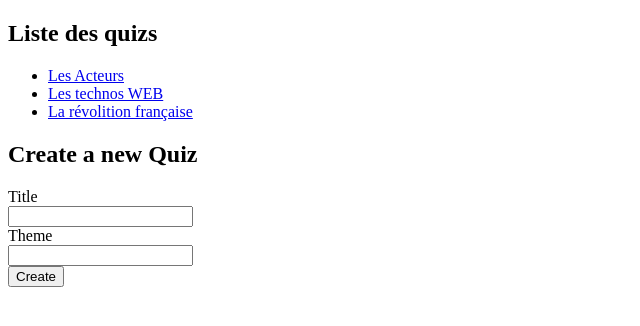
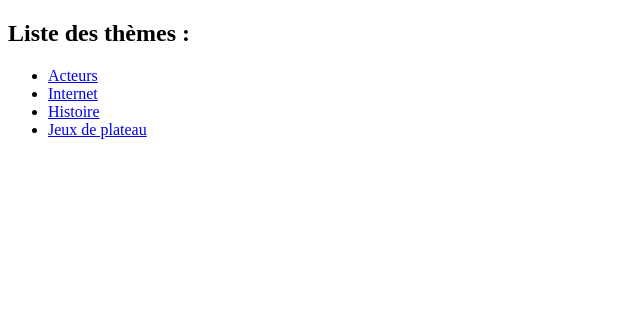
Before and after one commit to 2019-2020-ps6/2022-2023-ps6-poly-esprit, an Angular app in the folder front-end/: page / in a window 1280 px wide. Shown: the top 326 px of the page, without its empty margins (0-640 px from the left). Built offline with nearby package versions, Linux system fonts and the light colour scheme.

Commit message:
added theme list, still need to modifie the quizz page behaviour

```diff
--- a/front-end/src/app/app-routing.module.ts
+++ b/front-end/src/app/app-routing.module.ts
@@ -7,6 +7,9 @@ import {GamePageComponentComponent} from "./game-page-component/game-page-compon
 import { CreateQuizComponent } from './create-quiz-component/create-quiz.component';
 import {QuizListDisplayComponent} from "./quiz-list-display/quiz-list-display.component";
 import {AppComponent} from "./app.component";
+import {
+    ThemeListDisplayComponentComponent
+} from "./theme-list-display-component/theme-list-display-component.component";
 
 const routes: Routes = [
 
@@ -14,7 +17,8 @@ const routes: Routes = [
     {path: 'game-question-component', component: GameQuestionComponentComponent},
     {path: 'game-page/:id', component: GamePageComponentComponent},
     {path: 'create-quiz', component: CreateQuizComponent },
-  {path: '', component: QuizListDisplayComponent },
+    {path: '', component: ThemeListDisplayComponentComponent},
+    {path: 'quizz-list-page/:idTheme', component: QuizListDisplayComponent },
 
 
 ];
--- a/front-end/src/app/app.module.ts
+++ b/front-end/src/app/app.module.ts
@@ -11,6 +11,7 @@ import {CreateQuizComponent} from "./create-quiz-component/create-quiz.component
 import {QuizService} from "../service/quiz.service";
 import { QuizListDisplayComponent } from './quiz-list-display/quiz-list-display.component';
 import {ReactiveFormsModule} from "@angular/forms";
+import { ThemeListDisplayComponentComponent } from './theme-list-display-component/theme-list-display-component.component';
 
 @NgModule({
   declarations: [
@@ -19,7 +20,8 @@ import {ReactiveFormsModule} from "@angular/forms";
     GameAnswerComponentComponent,
     GameQuestionComponentComponent,
     CreateQuizComponent,
-    QuizListDisplayComponent
+    QuizListDisplayComponent,
+    ThemeListDisplayComponentComponent
   ],
   imports: [
     BrowserModule,
--- a/front-end/src/app/quiz-list-display/quiz-list-display.component.ts
+++ b/front-end/src/app/quiz-list-display/quiz-list-display.component.ts
@@ -7,6 +7,7 @@ import {Quiz} from "../../models/quizz.models";
   templateUrl: './quiz-list-display.component.html',
   styleUrls: ['./quiz-list-display.component.scss']
 })
+
 export class QuizListDisplayComponent implements OnInit {
   quizzes: any[] = [];
 
--- /dev/null
+++ b/front-end/src/app/theme-list-display-component/theme-list-display-component.component.html
@@ -0,0 +1,8 @@
+<h2>Liste des thèmes :</h2>
+<ul>
+    <li *ngFor="let theme of themes">
+        <a class="navigation" [routerLink]="['/quizz-list-page/', theme.id]">
+            {{ theme.name }}
+        </a>
+    </li>
+</ul>
--- /dev/null
+++ b/front-end/src/app/theme-list-display-component/theme-list-display-component.component.ts
@@ -0,0 +1,20 @@
+import { Component, OnInit } from '@angular/core';
+import { ThemeService } from "../../service/theme.service";
+import { Themes } from "../../mocks/theme.mock";
+
+@Component({
+    selector: 'app-theme-list-display-component',
+    templateUrl: './theme-list-display-component.component.html',
+    styleUrls: ['./theme-list-display-component.component.scss']
+})
+
+export class ThemeListDisplayComponentComponent implements OnInit {
+    themes: any[] = [];
+
+    constructor(private themeService: ThemeService) { }
+    ngOnInit(): void {
+        this.themeService.getThemes().subscribe((themes) => {
+            this.themes = themes;
+        })
+    }
+}
--- a/front-end/src/mocks/quizz.mock.ts
+++ b/front-end/src/mocks/quizz.mock.ts
@@ -3,7 +3,6 @@ export const Quizz = [
   {
     id: '1',
     name: 'Les Acteurs',
-    theme: 'Actor',
     questions: [],
   },
   {
@@ -14,7 +13,6 @@ export const Quizz = [
   {
     id: '3',
     name: 'La révolition française',
-    theme: 'Histoire',
     questions: [Question[0]],
   }
 ];
--- /dev/null
+++ b/front-end/src/mocks/theme.mock.ts
@@ -0,0 +1,24 @@
+import { Quizz} from "./quizz.mock";
+
+export const Themes = [
+    {
+        id: '1',
+        name: 'Acteurs',
+        quizzes: [Quizz[0]]
+    },
+    {
+        id: '2',
+        name: 'Internet',
+        quizzes: [Quizz[1]]
+    },
+    {
+        id: '3',
+        name: 'Histoire',
+        quizzes: [Quizz[2]]
+    },
+    {
+        id: '4',
+        name: 'Jeux de plateau',
+        //theme sans quizz
+    }
+]
--- a/front-end/src/models/quizz.models.ts
+++ b/front-end/src/models/quizz.models.ts
@@ -3,6 +3,6 @@ import { Question } from './question.models';
 export interface Quiz {
   id: string;
   name: string;
-  theme?: string;
+  // theme?: string;
   questions: Question[];
 }
--- /dev/null
+++ b/front-end/src/service/theme.service.ts
@@ -0,0 +1,26 @@
+import { Injectable } from '@angular/core';
+import { Observable} from "rxjs";
+import { Theme } from "../models/theme.models";
+import { Themes } from "../mocks/theme.mock";
+import { Quizz } from "../mocks/quizz.mock";
+import { Quiz } from "../models/quizz.models";
+
+@Injectable({
+    providedIn: 'root'
+})
+
+export class ThemeService {
+    private themes$ = new Observable<any>()
+    private themes: Theme[] = Themes;
+
+    constructor() {
+        this.themes$ = new Observable(observer => {
+            observer.next(this.themes);
+            observer.complete();
+        });
+    }
+
+    getThemes(): Observable<any> {
+        return this.themes$;
+    }
+}
```
Also changed, not shown: front-end/src/app/quiz-list-display/quiz-list-display.component.html (+5 -5 lines), front-end/src/models/theme.models.ts (added, +7 -0 lines), front-end/src/app/theme-list-display-component/theme-list-display-component.component.scss (added), 1 other file (tests, documents, lock files or other folders). Lines whose indentation alone changed are shown as unchanged.
